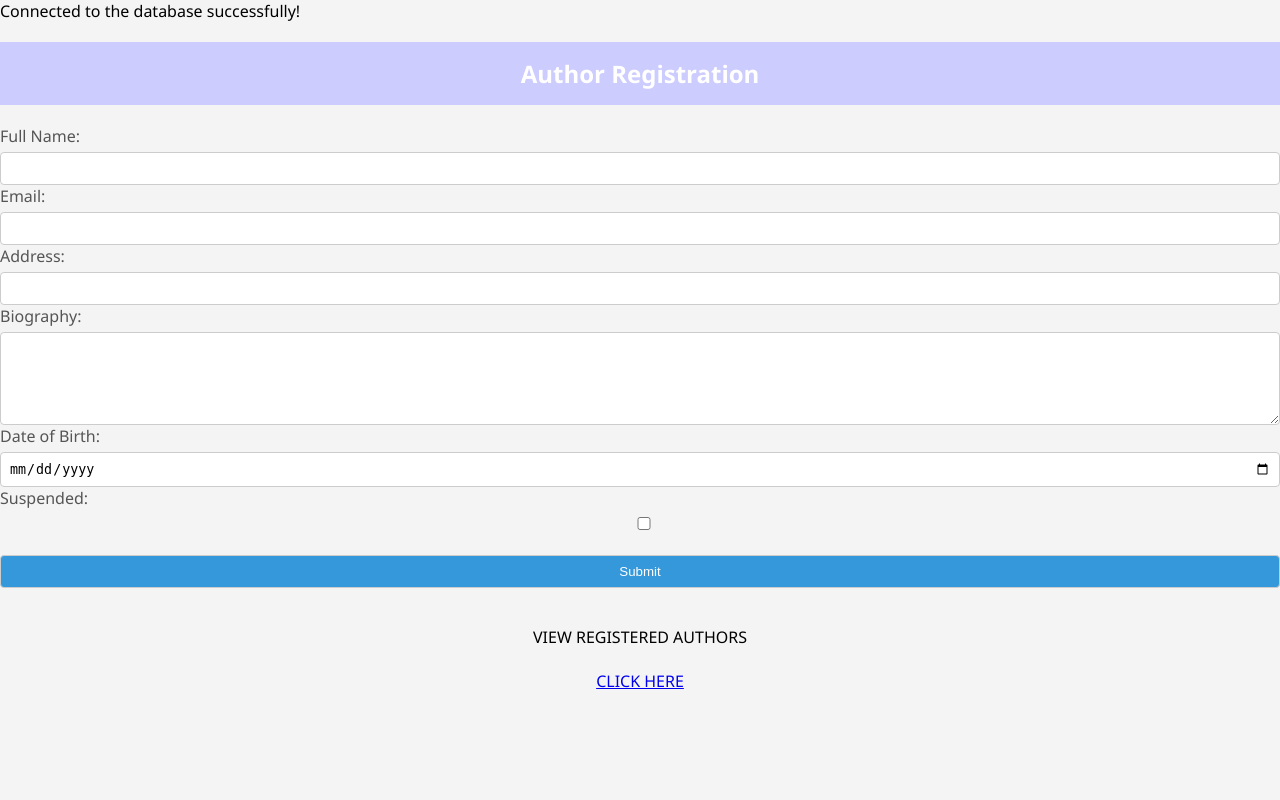
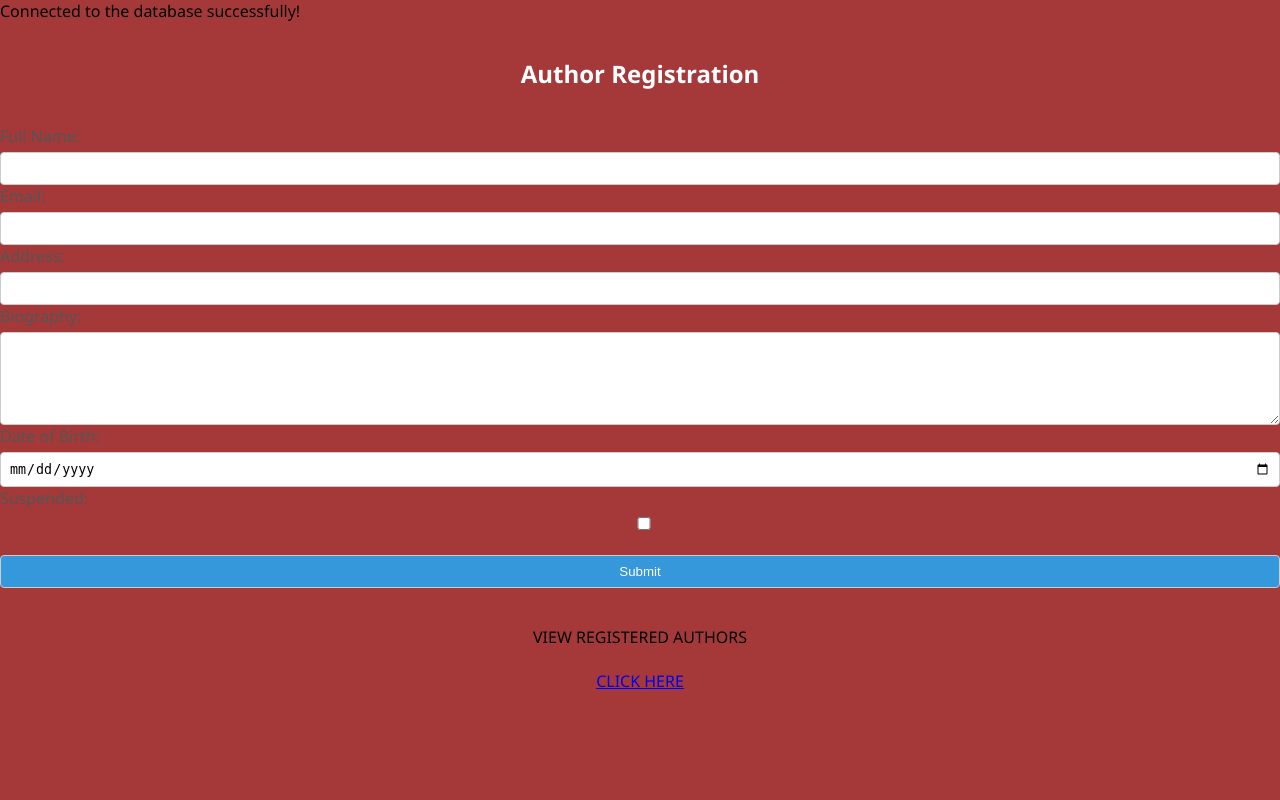
Before and after one commit to ianohmurey/WEB-APPLICATION-CAT-2, a PHP site: page /processes/AutRegistration.php in a window 1280 px wide. Run offline with PHP 8.4, Linux system fonts and the light colour scheme.

Commit message:
Update css.css

```diff
--- a/CAT2-151388-main/Cat2/css/css.css
+++ b/CAT2-151388-main/Cat2/css/css.css
@@ -2,7 +2,7 @@ body {
     font-family: 'Segoe UI', Times New Roman, Geneva, Verdana, sans-serif;
     margin: 0;
     padding: 0;
-    background-color: #f4f4f4;
+    background-color: #a53939;
 }
 .container {
     max-width: 1200px;
@@ -11,7 +11,7 @@ body {
 
 .header, h1,h2,h3 {
     text-align: center;
-    background-color:#ccccff;
+    background-color:1414e4f;
     color: #fff;
     padding: 15px;
     text-align: center;
@@ -25,7 +25,7 @@ body {
 
 .content {
     flex: 1;
-    background-color: #fff;
+    background-color: #ffffff;
     padding: 20px;
     box-shadow: 0 4px 8px rgba(0, 0, 0, 0.1);
 }
```
